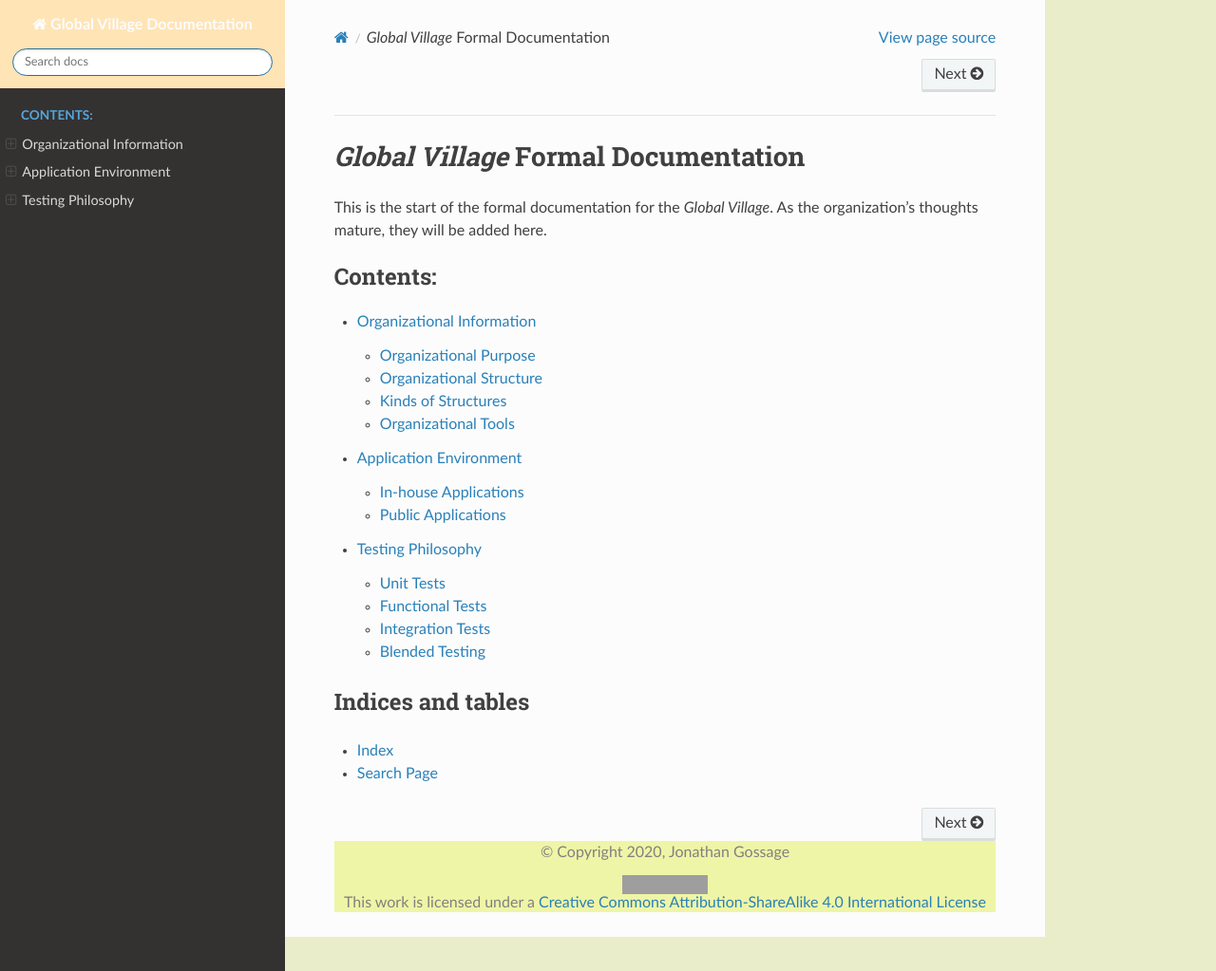
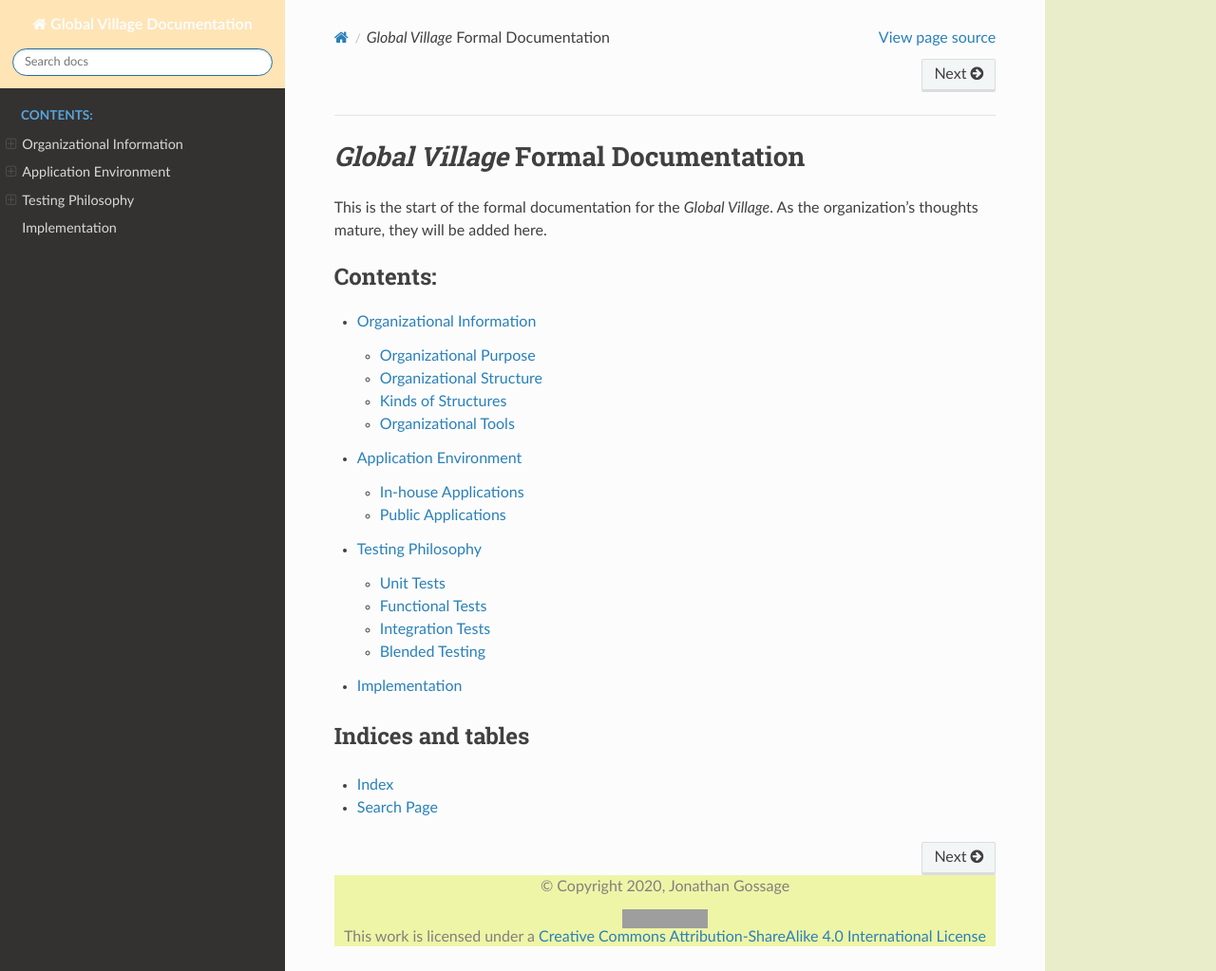
Before and after one commit to globalvillagesoftware/Documentation, a Sphinx documentation site: the page built from gvDocs/no-batchfile/source/index.rst, in a window 1280 px wide and 1023 px high. Shown: the whole window at 95% size. Built offline with Sphinx 7.4.7 and the Read the Docs theme 2.0.0, drawn with Linux system fonts in a browser that asks for light colours; grey boxes are pictures that could not be loaded.

Commit message:
Support use of autodic in documentation

```diff
--- a/gvDocs/no-batchfile/source/conf.py
+++ b/gvDocs/no-batchfile/source/conf.py
@@ -10,9 +10,9 @@
 # add these directories to sys.path here. If the directory is relative to the
 # documentation root, use os.path.abspath to make it absolute, like shown here.
 #
-# import os
-# import sys
-# sys.path.insert(0, os.path.abspath('.'))
+import os
+import sys
+sys.path.insert(0, os.path.abspath('../../../../Infrastructure'))
 
 
 # -- Project information -----------------------------------------------------
@@ -32,7 +32,7 @@
 # ones.
 extensions = [
     'sphinx.ext.autodoc',
-    'sphinx.ext.intersphinx',
+#    'sphinx.ext.intersphinx',
     'sphinx.ext.todo',
     'sphinx_rtd_theme',
 ]
--- /dev/null
+++ b/gvDocs/no-batchfile/source/implementation.rst
@@ -0,0 +1,5 @@
+##############
+Implementation
+##############
+
+.. automodule:: lib.gvLogging
--- a/gvDocs/no-batchfile/source/index.rst
+++ b/gvDocs/no-batchfile/source/index.rst
@@ -4,6 +4,7 @@
 
 This is the start of the formal documentation for the |gv|. As the
 organization's thoughts mature, they will be added here.
+
 
 .. toctree::
    :maxdepth: 2
@@ -12,6 +13,7 @@
    organizationalInformation
    applicationEnvironment
    testingPhilosophy
+   implementation
 
 ******************
 Indices and tables
```
